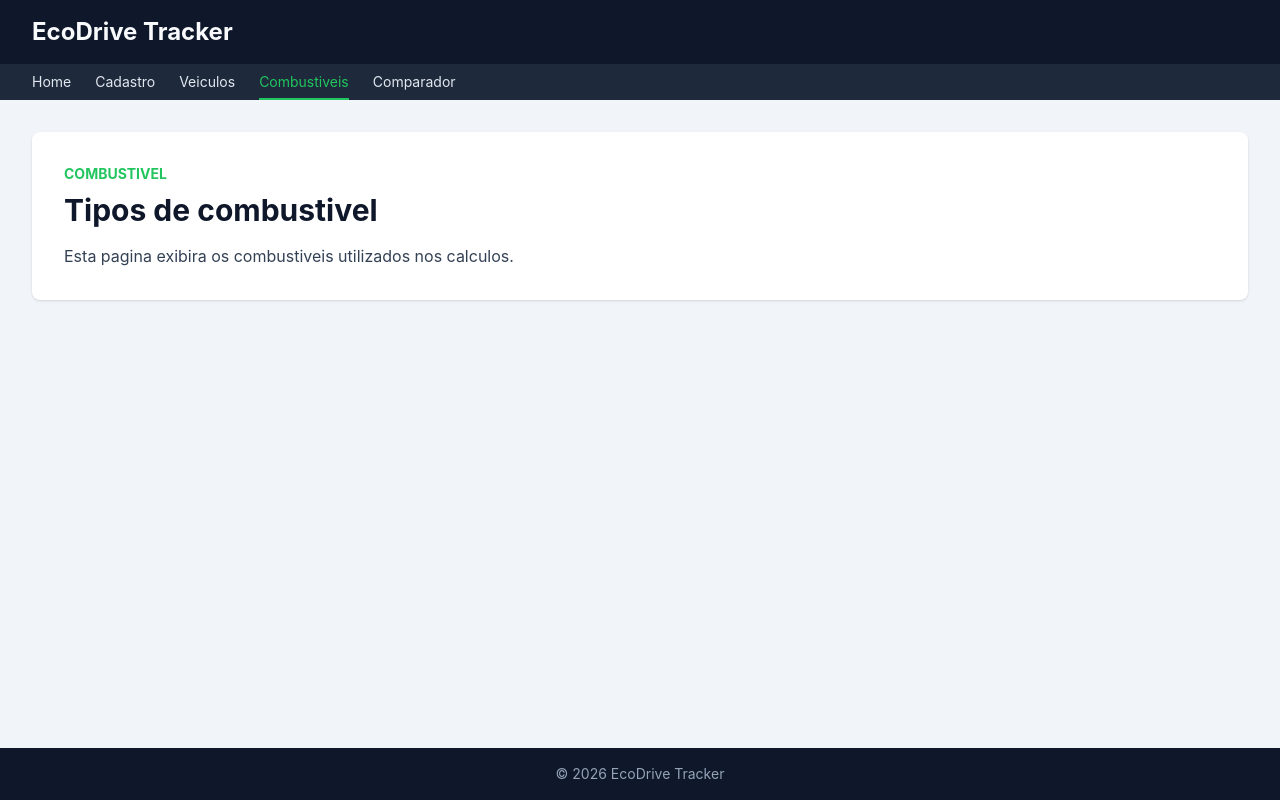
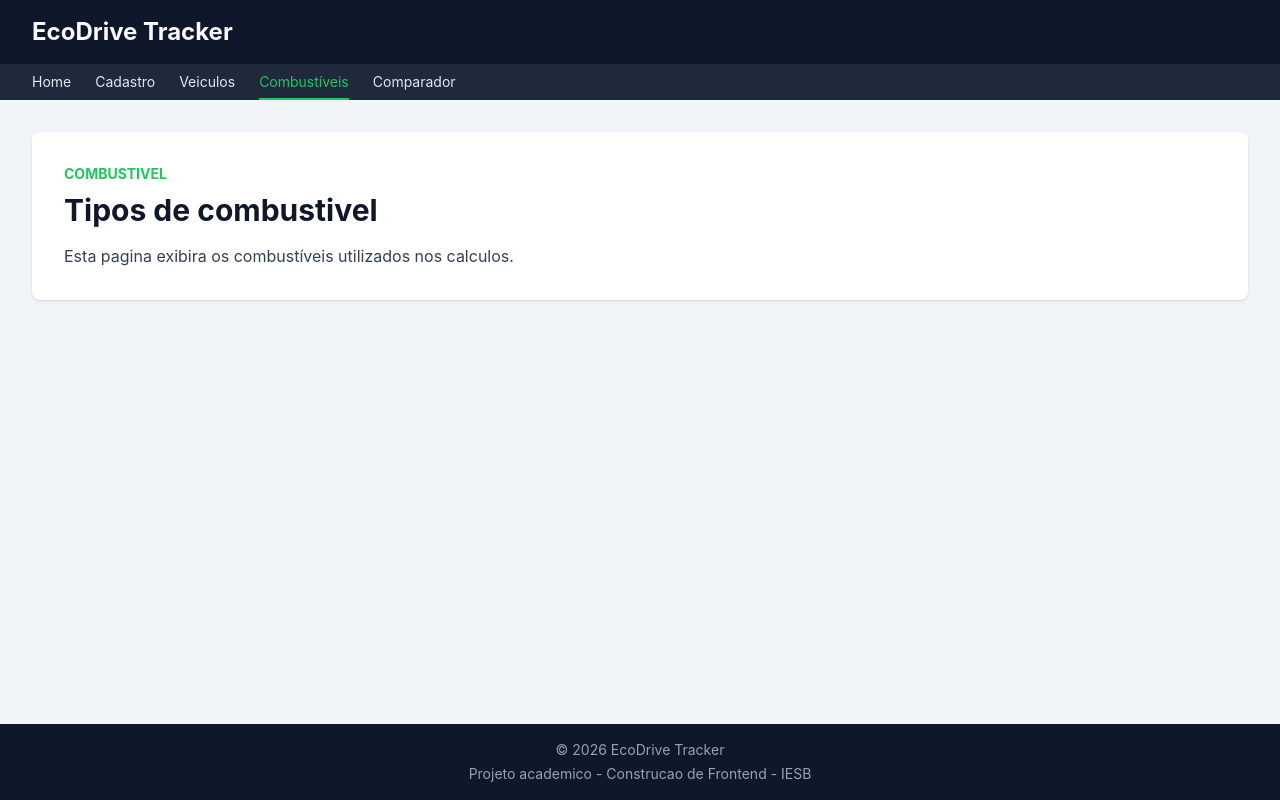
Before and after one commit to Gerebabh/ecodrive-tracker-react, a React (Vite) app: page /combustivel in a window 1280 px wide. Built offline with nearby package versions, Linux system fonts and the light colour scheme.

Commit message:
feat: cria componente footer. Fecha #8

```diff
--- /dev/null
+++ b/components/Footer.jsx
@@ -0,0 +1,16 @@
+function Footer() {
+  const currentYear = new Date().getFullYear()
+
+  return (
+    <footer className="bg-[#0F172A] px-4 py-4 text-center text-sm text-[#94A3B8]">
+      <p>
+        &copy; {currentYear} EcoDrive Tracker
+      </p>
+      <p className="mt-1">
+        Projeto academico - Construcao de Frontend - IESB
+      </p>
+    </footer>
+  )
+}
+
+export default Footer
--- a/components/Navbar.jsx
+++ b/components/Navbar.jsx
@@ -26,7 +26,7 @@ function Navbar() {
         </li>
         <li>
           <NavLink to="/combustivel" className={linkClass}>
-            Combustiveis
+            Combustíveis
           </NavLink>
         </li>
         <li>
--- a/layouts/Layout.jsx
+++ b/layouts/Layout.jsx
@@ -1,4 +1,5 @@
 import { Link, Outlet } from 'react-router'
+import Footer from '../components/Footer'
 import Navbar from '../components/Navbar'
 
 function Layout() {
@@ -18,9 +19,7 @@ function Layout() {
         <Outlet />
       </main>
 
-      <footer className="bg-[#0F172A] px-4 py-4 text-center text-sm text-[#94A3B8]">
-        &copy; 2026 EcoDrive Tracker
-      </footer>
+      <Footer />
     </div>
   )
 }
--- a/pages/Combustivel.jsx
+++ b/pages/Combustivel.jsx
@@ -8,7 +8,7 @@ function Combustivel() {
         Tipos de combustivel
       </h1>
       <p className="text-[#334155]">
-        Esta pagina exibira os combustiveis utilizados nos calculos.
+        Esta pagina exibira os combustíveis utilizados nos calculos.
       </p>
     </section>
   )
```
